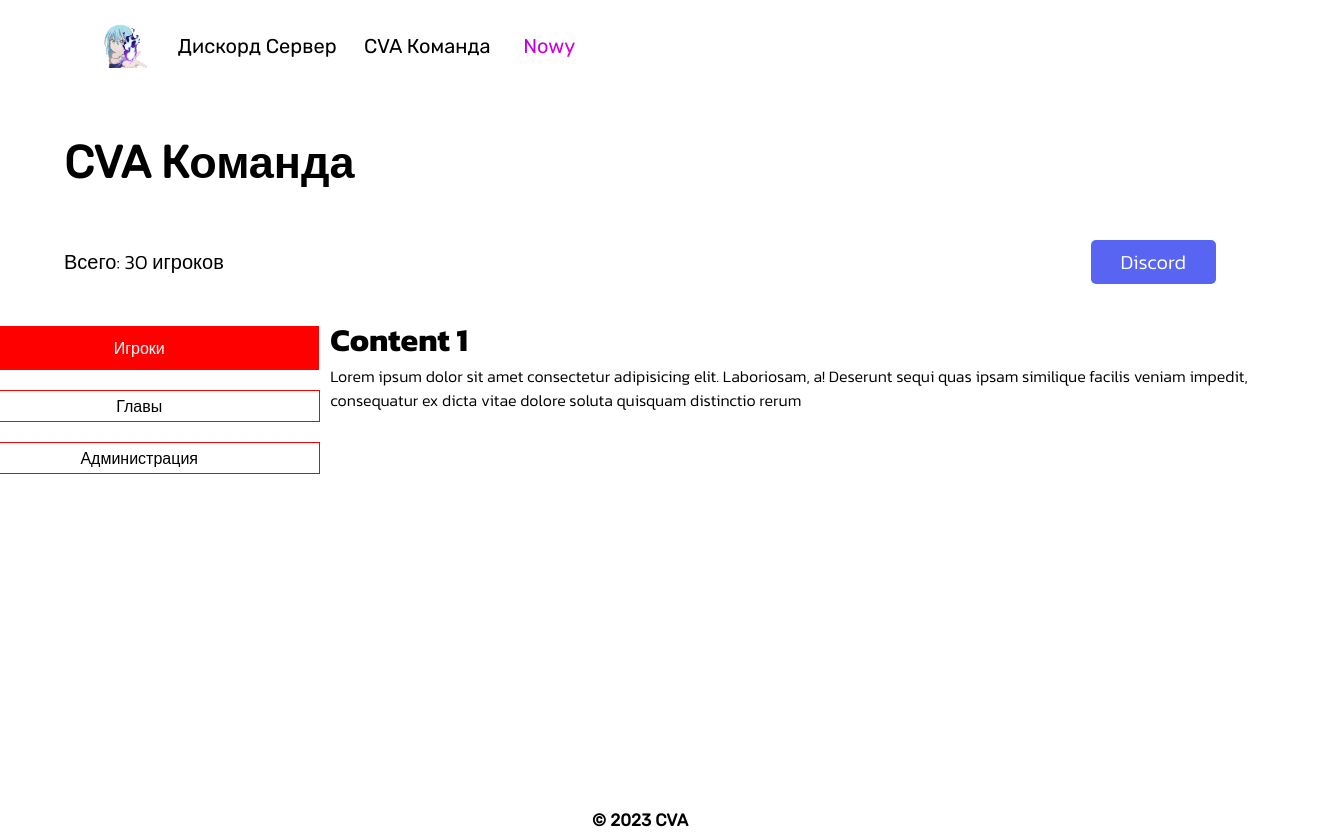
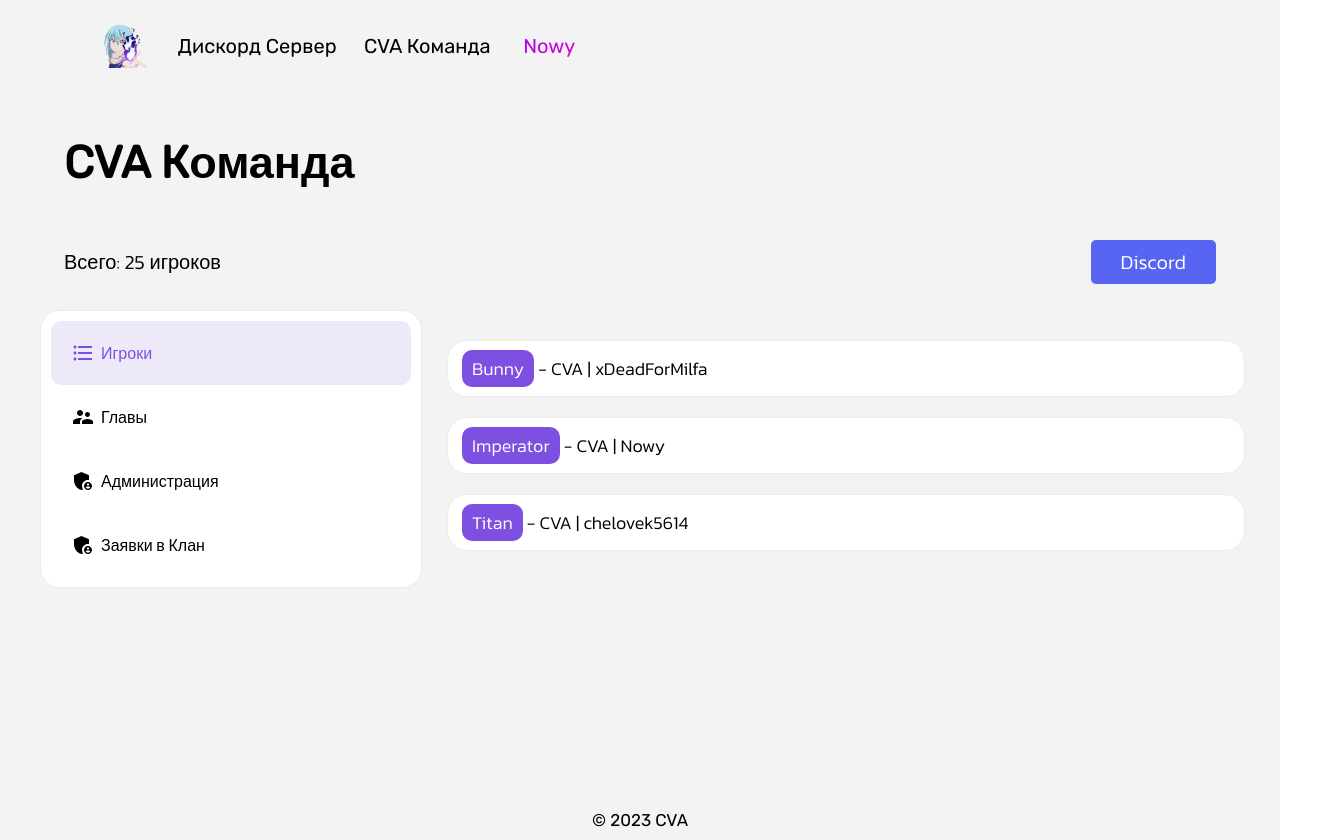
Before and after one commit to TheNowy/Tempo, a React (Vite) app: page /commands in a window 1280 px wide. Shown: the whole page, 1332 px wide, since content can reach past the window. Built offline with nearby package versions, Linux system fonts and the light colour scheme.

Commit message:
UpdNewFunc

```diff
--- a/src/components/layout/footer/Footer.module.scss
+++ b/src/components/layout/footer/Footer.module.scss
@@ -7,13 +7,13 @@ footer {
     display: flex;
     justify-content: center;
     align-items: center;
-    background-color: #ffffff;
+    background-color: #f3f3f3;
     border: none;
     h1 {
       padding: 10px;
       color: rgb(0, 0, 0);
       font-size: 17px;
-      font-weight: 600;
+      font-weight: 100;
       font-family: "Kanit", sans-serif;
       font-family: "Rubik", sans-serif;
     }
--- a/src/components/layout/header/Header.module.scss
+++ b/src/components/layout/header/Header.module.scss
@@ -15,10 +15,13 @@
   justify-content: center;
   align-items: center;
   padding: 10px 0;
+  z-index: 1000000000;
+  background-color: #f3f3f3;
 
   &.active {
     padding: 0;
-    background-color: rgba(246, 246, 246, 0.926);
+    background-color: #fefcfc;
+    box-shadow: 0 0 5px #00000046;
   }
 
   .header_wrapper {
--- a/src/components/pages/Commands/Commands.module.scss
+++ b/src/components/pages/Commands/Commands.module.scss
@@ -3,13 +3,14 @@
   justify-content: center;
 
   width: 100%;
-  min-height: 100vh;
+  min-height: 800px;
 
   margin-left: auto;
   margin-right: auto;
   display: flex;
   align-items: center;
   justify-content: center;
+  background-color: #f3f3f3;
 
   .main_title {
     position: absolute;
--- a/src/components/pages/Commands/Commands.tsx
+++ b/src/components/pages/Commands/Commands.tsx
@@ -12,7 +12,7 @@ const Commands = () => {
           </h3>
         </div>
         <div className={Style.mini_title}>
-          <p>Всего: 30 игроков</p>
+          <p>Всего: 25 игроков</p>
           <Link to="https://discord.gg/W8BHbJM7">
             <button className={Style.discord_button}>Discord</button>
           </Link>
--- a/src/components/pages/Commands/Sandbox/Sandbox.module.scss
+++ b/src/components/pages/Commands/Sandbox/Sandbox.module.scss
@@ -1,46 +1,97 @@
 .Page_Wrapper {
   width: 100%;
   display: flex;
-
+  justify-content: center;
+  position: absolute;
+  top: 300px;
+  padding: 10px 0;
+  left: 0;
   .Drop_Box {
+    margin-right: 30px;
     display: flex;
     flex-direction: column;
     justify-content: center;
     align-items: center;
+    position: relative;
+    padding: 10px;
+    border-radius: 20px;
+    border: solid 1px #ececec;
+    background-color: #fff;
 
     .Drop_Vs_Box {
-      margin: 10px;
+      border-radius: 10px;
       cursor: pointer;
       color: rgb(0, 0, 0);
       width: 20rem;
-      padding: 3px 20px;
-      border: solid red 1px;
+      padding: 20px 20px;
+      font-weight: 100;
       display: flex;
-      justify-content: center;
+      justify-content: start;
       align-items: center;
+
+      svg {
+        margin-right: 6px;
+        color: rgb(0, 0, 0);
+      }
+
+      &:hover {
+        background-color: #e8e8e8a5;
+      }
     }
 
     .Drop_Uvs_Box {
-      margin: 10px;
+      background-color: #eee9f8;
+      border-radius: 10px;
       cursor: pointer;
-      color: white;
+      color: #7e50e1;
       width: 20rem;
-      padding: 10px 20px;
-      background: red;
+      padding: 20px 20px;
       display: flex;
-      justify-content: center;
+      justify-content: start;
       align-items: center;
+      svg {
+        margin-right: 6px;
+        color: #7e50e1;
+      }
     }
   }
   .Content {
-    width: 62.6rem;
+    width: 60%;
+    display: flex;
+    flex-direction: column;
+    position: relative;
     display: none;
 
-    h1 {
-      width: 30rem;
+    .players {
+      margin: 10px;
+      width: 100%;
+      display: flex;
+      justify-content: start;
+      align-items: center;
+      padding: 14px;
+      position: relative;
+      background-color: #fff;
+      border-radius: 20px;
+      border: solid 1px #ececec;
+      h1 {
+        font-weight: 100;
+        font-size: 18px;
+
+        span {
+          background-color: #7e50e1;
+          color: white;
+          padding: 5px 10px;
+          border-radius: 10px;
+        }
+      }
     }
   }
   .Active_Content {
-    display: block;
+    display: flex;
+    justify-content: start;
+    align-items: center;
+
+    position: relative;
+    padding: 20px 10px;
   }
 }
--- a/src/components/pages/Commands/Sandbox/Sandbox.tsx
+++ b/src/components/pages/Commands/Sandbox/Sandbox.tsx
@@ -1,5 +1,9 @@
 import Style from "./Sandbox.module.scss";
 import { useState } from "react";
+
+import FormatListBulletedIcon from "@mui/icons-material/FormatListBulleted";
+import SupervisorAccountIcon from "@mui/icons-material/SupervisorAccount";
+import AdminPanelSettingsIcon from "@mui/icons-material/AdminPanelSettings";
 
 const Sandbox = () => {
   const [toggleState, setToggleState] = useState(1);
@@ -17,6 +21,7 @@ const Sandbox = () => {
               toggleState === 1 ? Style.Drop_Uvs_Box : Style.Drop_Vs_Box
             }
             onClick={() => ToggleTab(1)}>
+            <FormatListBulletedIcon />
             Игроки
           </div>
           <div
@@ -24,48 +29,62 @@ const Sandbox = () => {
               toggleState === 2 ? Style.Drop_Uvs_Box : Style.Drop_Vs_Box
             }
             onClick={() => ToggleTab(2)}>
-            Главы
+            <SupervisorAccountIcon /> Главы
           </div>
           <div
             className={
               toggleState === 3 ? Style.Drop_Uvs_Box : Style.Drop_Vs_Box
             }
             onClick={() => ToggleTab(3)}>
+            <AdminPanelSettingsIcon />
             Администрация
+          </div>
+          <div
+            className={
+              toggleState === 4 ? Style.Drop_Uvs_Box : Style.Drop_Vs_Box
+            }
+            onClick={() => ToggleTab(4)}>
+            <AdminPanelSettingsIcon />
+            Заявки в Клан
           </div>
         </div>
         <div
           className={`${Style.Content} ${
             toggleState === 1 ? Style.Active_Content : ""
           }`}>
-          <h1>Content 1</h1>
-          <p>
-            Lorem ipsum dolor sit amet consectetur adipisicing elit. Laboriosam,
-            a! Deserunt sequi quas ipsam similique facilis veniam impedit,
-            consequatur ex dicta vitae dolore soluta quisquam distinctio rerum
-          </p>
+          <div className={Style.players}>
+            <h1>
+              <span>Bunny</span> - CVA | xDeadForMilfa
+            </h1>
+          </div>
+          <div className={Style.players}>
+            <h1>
+              <span>Imperator</span> - CVA | Nowy
+            </h1>
+          </div>
+          <div className={Style.players}>
+            <h1>
+              <span>Titan</span> - CVA | chelovek5614
+            </h1>
+          </div>
         </div>
         <div
           className={`${Style.Content} ${
             toggleState === 2 ? Style.Active_Content : ""
           }`}>
           <h1>Content 2</h1>
-          <p>
-            Lorem ipsum dolor sit amet consectetur adipisicing elit. Laboriosam,
-            a! Deserunt sequi quas ipsam similique facilis veniam impedit,
-            consequatur ex dicta vitae dolore soluta quisquam distinctio rerum
-          </p>
         </div>
         <div
           className={`${Style.Content} ${
             toggleState === 3 ? Style.Active_Content : ""
           }`}>
           <h1>Content 3</h1>
-          <p>
-            Lorem ipsum dolor sit amet consectetur adipisicing elit. Laboriosam,
-            a! Deserunt sequi quas ipsam similique facilis veniam impedit,
-            consequatur ex dicta vitae dolore soluta quisquam distinctio rerum
-          </p>
+        </div>
+        <div
+          className={`${Style.Content} ${
+            toggleState === 4 ? Style.Active_Content : ""
+          }`}>
+          <h1>Content 4</h1>
         </div>
       </div>
     </>
```
